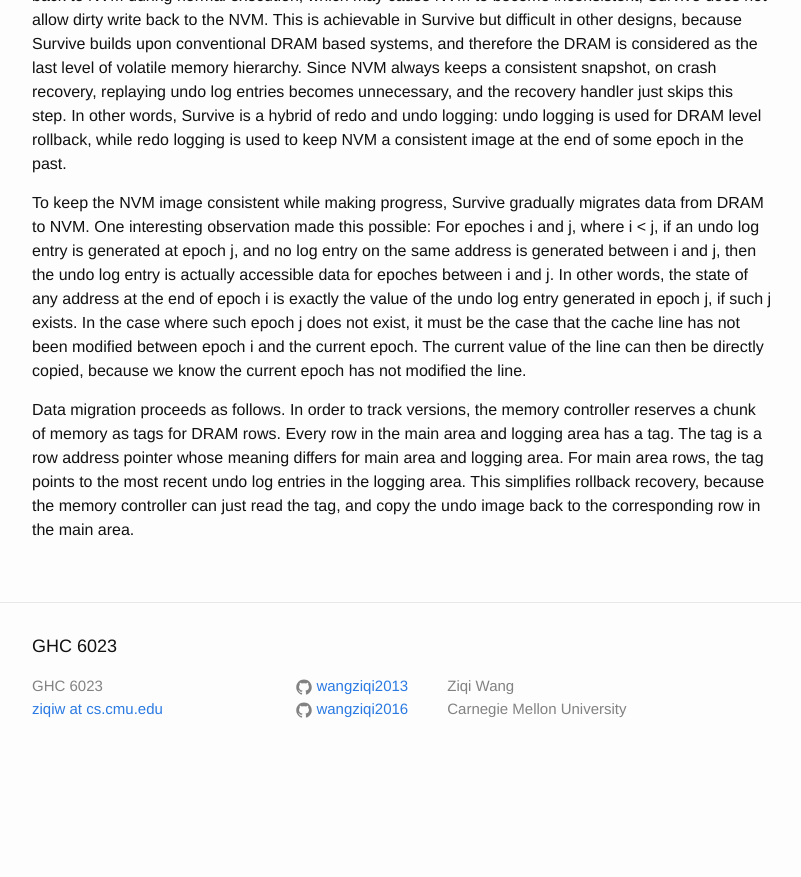
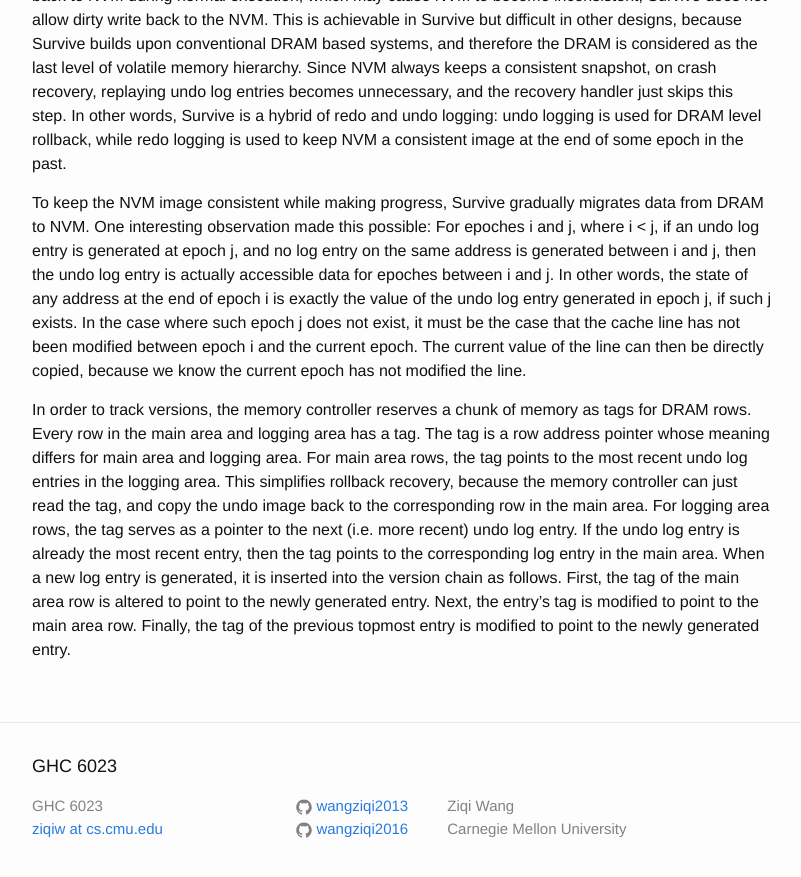
Before and after one commit to wangziqi2013/wangziqi2013.github.io, a Jekyll site: the page built from _posts/2019-03-09-survive.markdown, in a window 1280 px wide and 900 px high, scrolled down 1723 px. Shown: the top 877 px of the window, without its empty margins (238-1039 px from the left). Built offline with Jekyll 4.4.1, drawn with Linux system fonts in a browser that asks for light colours; before the commit the page ends 2503 px from its top, so only the background shows below that.

Commit message:
Adding version chain

```diff
--- a/_posts/2019-03-09-survive.markdown
+++ b/_posts/2019-03-09-survive.markdown
@@ -70,8 +70,12 @@ generated in epoch j, if such j exists. In the case where such epoch j does not
 line has not been modified between epoch i and the current epoch. The current value of the line can then be directly copied,
 because we know the current epoch has not modified the line.
 
-Data migration proceeds as follows. In order to track versions, the memory controller reserves a chunk of memory as tags
-for DRAM rows. Every row in the main area and logging area has a tag. The tag is a row address pointer whose meaning
-differs for main area and logging area. For main area rows, the tag points to the most recent undo log entries in the
-logging area. This simplifies rollback recovery, because the memory controller can just read the tag, and copy the
-undo image back to the corresponding row in the main area.
+In order to track versions, the memory controller reserves a chunk of memory as tags for DRAM rows. Every row in the main
+area and logging area has a tag. The tag is a row address pointer whose meaning differs for main area and logging area.
+For main area rows, the tag points to the most recent undo log entries in the logging area. This simplifies rollback
+recovery, because the memory controller can just read the tag, and copy the undo image back to the corresponding row in
+the main area. For logging area rows, the tag serves as a pointer to the next (i.e. more recent) undo log entry. If the
+undo log entry is already the most recent entry, then the tag points to the corresponding log entry in the main area.
+When a new log entry is generated, it is inserted into the version chain as follows. First, the tag of the main area row
+is altered to point to the newly generated entry. Next, the entry's tag is modified to point to the main area row.
+Finally, the tag of the previous topmost entry is modified to point to the newly generated entry.
```
